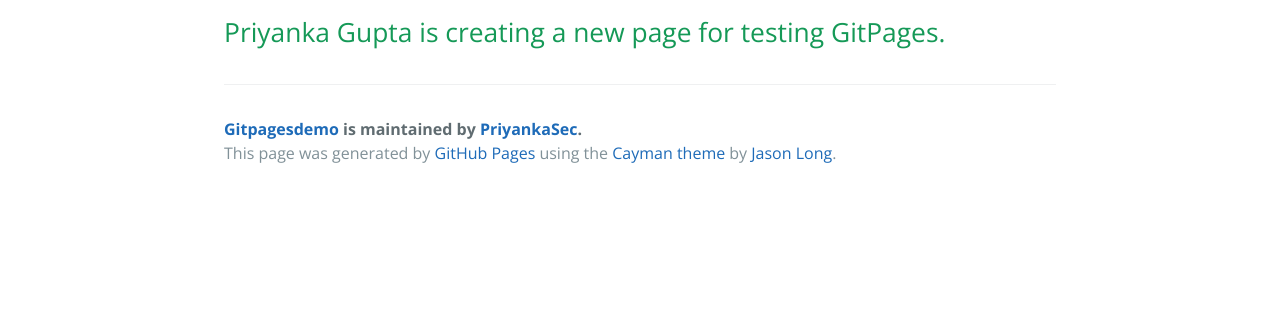
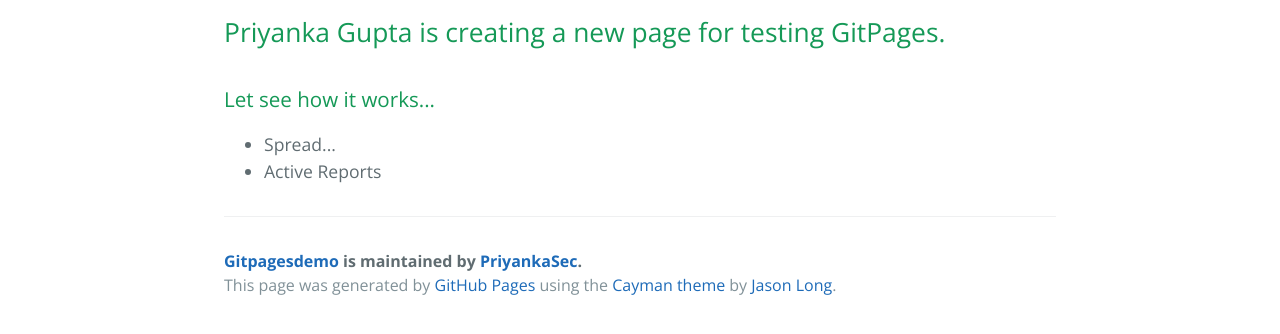
Before and after one commit to PriyankaSec/GitPagesDemo, a plain HTML site: page index.html in a window 1280 px wide. Shown: the part 440-774 px from the top of the page. Drawn offline with nearby package versions, Linux system fonts and the light colour scheme.

```diff
--- a/index.html
+++ b/index.html
@@ -25,6 +25,14 @@
 <h2>
 <a id="priyanka-gupta-is-creating-a-new-page-for-testing-gitpages" class="anchor" href="#priyanka-gupta-is-creating-a-new-page-for-testing-gitpages" aria-hidden="true"><span class="octicon octicon-link"></span></a>Priyanka Gupta is creating a new page for testing GitPages.</h2>
 
+<h3>
+<a id="let-see-how-it-works" class="anchor" href="#let-see-how-it-works" aria-hidden="true"><span class="octicon octicon-link"></span></a>Let see how it works...</h3>
+
+<ul>
+<li>Spread...</li>
+<li>Active Reports</li>
+</ul>
+
       <footer class="site-footer">
         <span class="site-footer-owner"><a href="https://github.com/PriyankaSec/GitPagesDemo">Gitpagesdemo</a> is maintained by <a href="https://github.com/PriyankaSec">PriyankaSec</a>.</span>
 
--- a/params.json
+++ b/params.json
@@ -1 +1 @@
-{"name":"Gitpagesdemo","tagline":"","body":"# GitPagesDemo\r\n\r\n## Priyanka Gupta is creating a new page for testing GitPages.\r\n","google":"","note":"Don't delete this file! It's used internally to help with page regeneration."}
+{"name":"Gitpagesdemo","tagline":"","body":"# GitPagesDemo\r\n\r\n## Priyanka Gupta is creating a new page for testing GitPages.\r\n\r\n### Let see how it works...\r\n\r\n* Spread...\r\n1. Active Reports\r\n","google":"","note":"Don't delete this file! It's used internally to help with page regeneration."}
```
